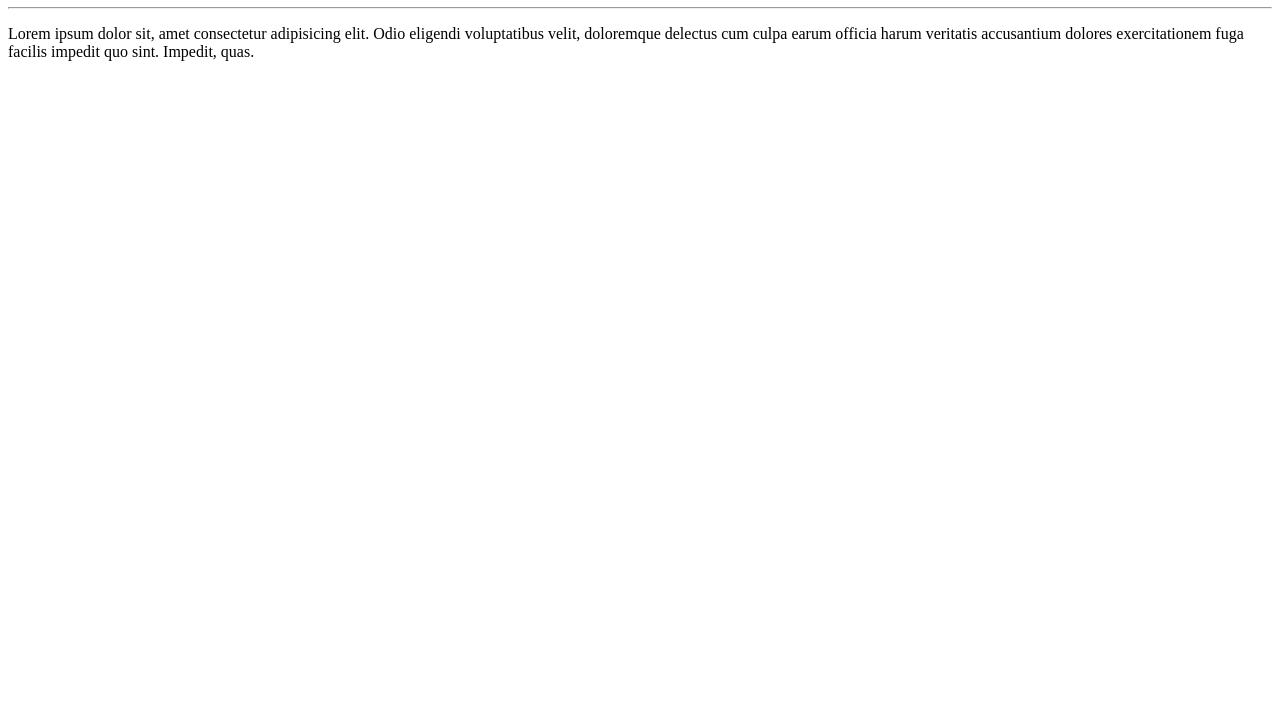
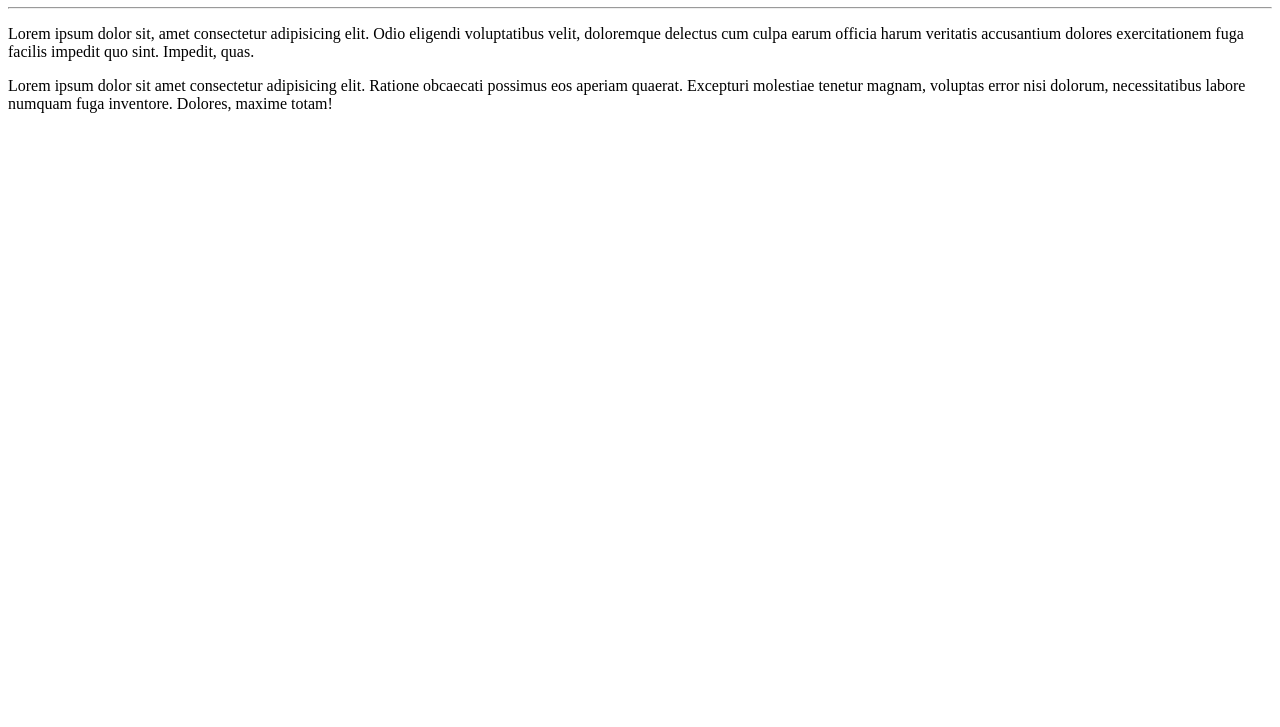
Before and after one commit to dlfno/Ola-Mundo, a plain HTML site: page site-exemplo/index.html in a window 1280 px wide. Shown: the part 73-800 px from the top of the page. Drawn offline with Linux system fonts and the light colour scheme.

Commit message:
Adicionei um parágrafo

```diff
--- a/site-exemplo/index.html
+++ b/site-exemplo/index.html
@@ -10,5 +10,6 @@
     <h1>Olá, Mundo!</h1>
     <hr>
     <p>Lorem ipsum dolor sit, amet consectetur adipisicing elit. Odio eligendi voluptatibus velit, doloremque delectus cum culpa earum officia harum veritatis accusantium dolores exercitationem fuga facilis impedit quo sint. Impedit, quas.</p>
+    <p>Lorem ipsum dolor sit amet consectetur adipisicing elit. Ratione obcaecati possimus eos aperiam quaerat. Excepturi molestiae tenetur magnam, voluptas error nisi dolorum, necessitatibus labore numquam fuga inventore. Dolores, maxime totam!</p>
 </body>
 </html>
```
